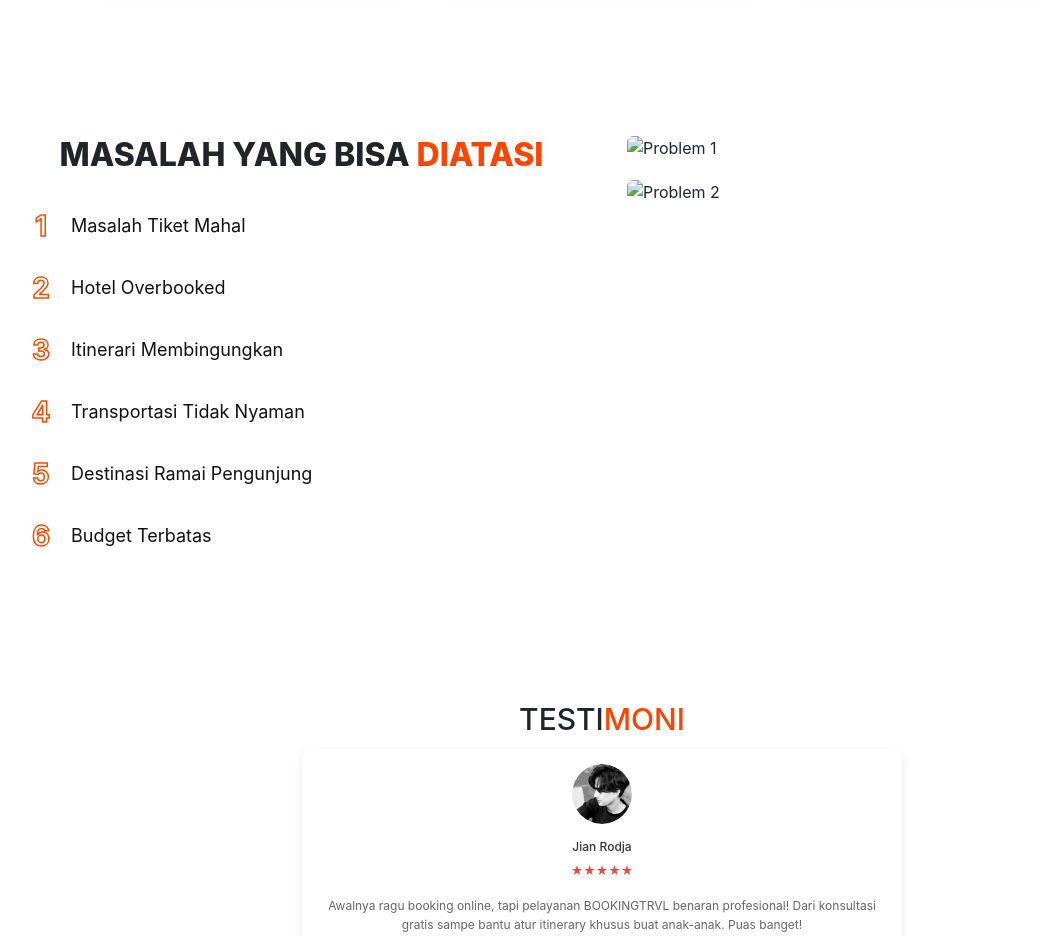
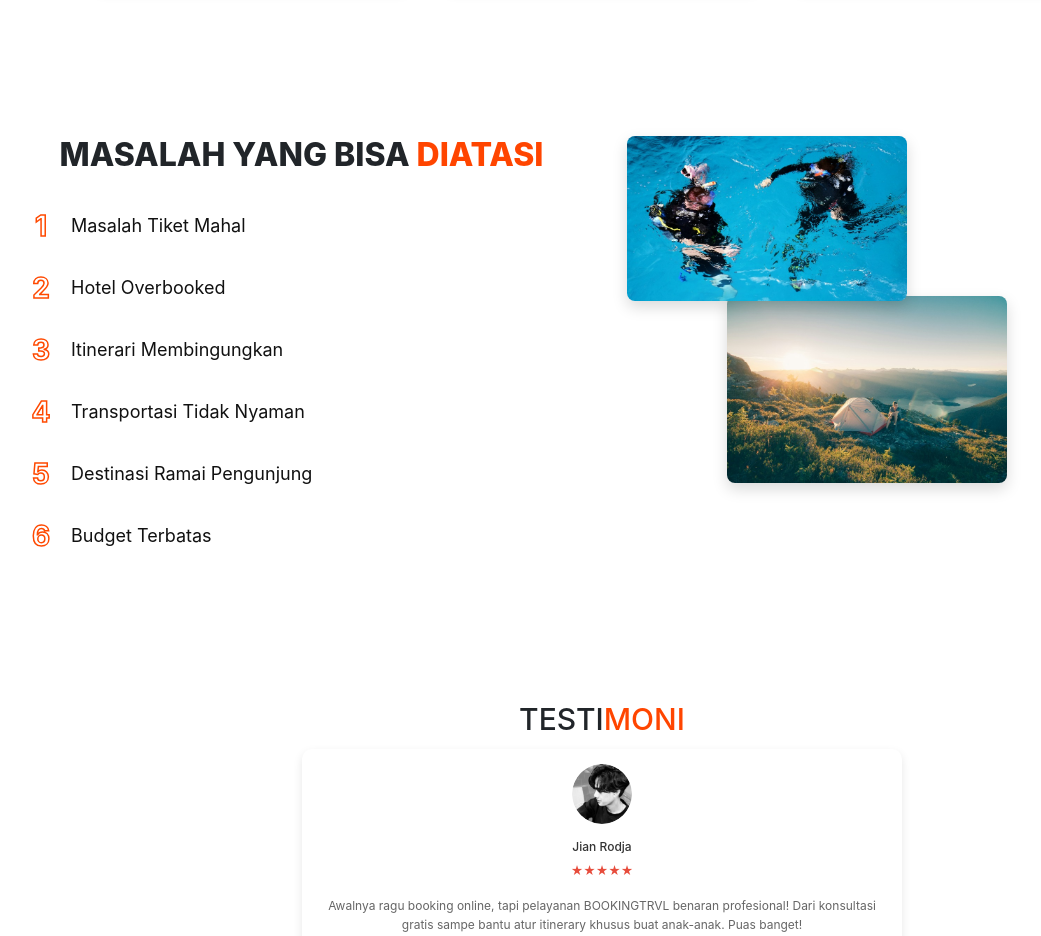
Before and after one commit to ibasrj23/TravelBooking, a website: page index.html in a window 1280 px wide. Shown: the part 1840-2776 px from the top of the page, without its empty margins (38-1079 px from the left). Drawn offline with Linux system fonts and the light colour scheme; a web font is replaced by a local one.

Commit message:
menambahkan 2 image pada folder img dan pada section problem

```diff
--- a/asset/css/style.css
+++ b/asset/css/style.css
@@ -365,7 +365,7 @@ body {
   font-weight: 700;
   color: rgb(255, 73, 0);
   -webkit-text-stroke: 1.5px rgb(255, 73, 0);
-  color: transparent; /* biar outline aja */
+  color: transparent;
   display: inline-block;
   width: 30px;
   text-align: center;
@@ -373,14 +373,27 @@ body {
 
 .problem-images {
   flex: 1;
-  display: flex;
-  flex-direction: column;
-  gap: 20px;
+  position: relative;
   min-width: 280px;
+  height: 400px;
 }
 
 .problem-images img {
-  width: 100%;
-  border-radius: 6px;
+  width: 280px;
+  border-radius: 8px;
   object-fit: cover;
+  box-shadow: 0 6px 15px rgba(0,0,0,0.15);
+  position: absolute;
 }
+
+.problem-images img:nth-child(1) {
+  top: 0;
+  left: 0;
+  z-index: 2;
+}
+
+.problem-images img:nth-child(2) {
+  top: 160px;
+  left: 100px;
+  z-index: 1;
+}
--- a/index.html
+++ b/index.html
@@ -135,8 +135,8 @@
   </div>
 
   <div class="problem-images">
-    <img src="asset/img/problem1.jpg" alt="Problem 1">
-    <img src="asset/img/problem2.jpg" alt="Problem 2">
+    <img src="asset/img/scuba.jpg" alt="Problem 1">
+    <img src="asset/img/tenda.jpg" alt="Problem 2">
   </div>
 </section>
 
```
Also changed, not shown: asset/img/scuba.jpg (added), asset/img/tenda.jpg (added).
